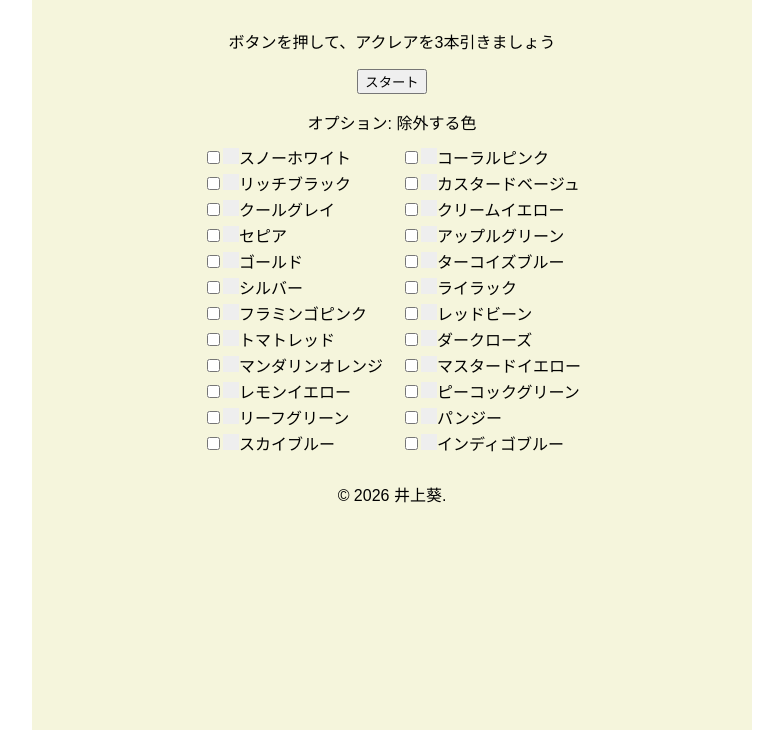
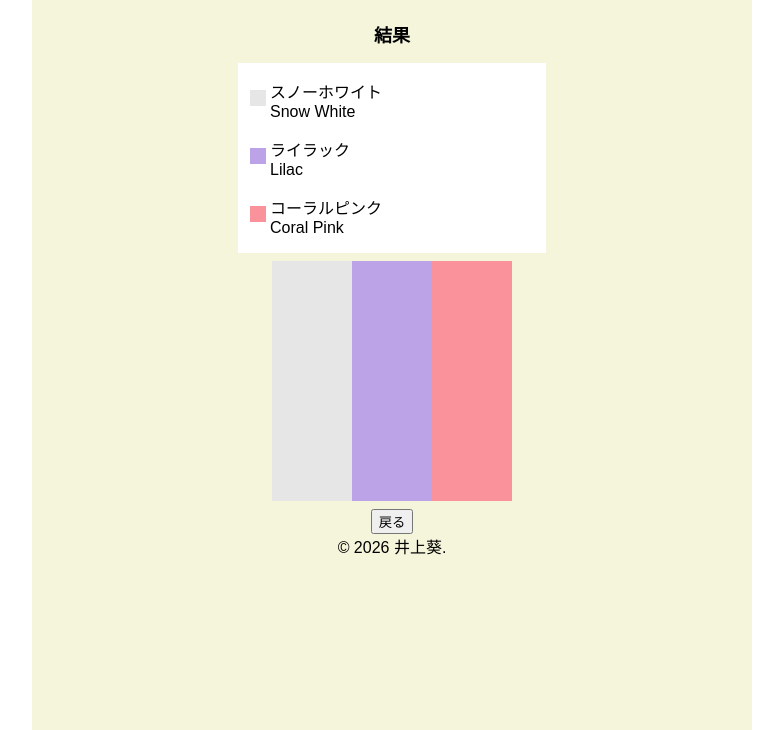
Before and after one commit to InoueAoi/ChooseCopicAcrea, a plain HTML site: page index.html in a window 1280 px wide. Both pictures are taken after a click on the button "スタート". Shown: the part 70-800 px from the top of the page, without its empty margins (248-1031 px from the left). Drawn offline with Linux system fonts and the light colour scheme; a web font is replaced by a local one.

Commit message:
機能が完成

```diff
--- a/index.html
+++ b/index.html
@@ -58,13 +58,14 @@
             </section>
 
             <section id="result">
-                <div>結果</div>
+                <h2>結果</h2>
                 <div>
-                <p class="result-colors colors"></p>
-                <p class="result-colors colors"></p>
-                <p class="result-colors colors"></p>
+                    <div><span class="colors"></span><p class="result-colors"></p></div>
+                    <div><span class="colors"></span><p class="result-colors"></p></div>
+                    <div><span class="colors"></span><p class="result-colors"></p></div>
                 </div>
                 <canvas id="result-graph"></canvas>
+                <button id="back">戻る</button>
             </section>
 
             <footer>
--- a/script.js
+++ b/script.js
@@ -3,23 +3,99 @@
 // 変数の定義
 const
     button = document.getElementById('gacha-button'),
-    nav = document.getElementsByClassName('nav'),
-    colorTable = document.getElementById('color-table'),
-    removedColors =document.getElementsByClassName('removed-color'),
-    colors = document.getElementsByClassName('colors'),
+    back = document.getElementById('back'),
+    navs = document.getElementsByClassName('nav'),
+    removedChecks =document.getElementsByClassName('removed-color'),
+    colors = document.getElementById('color-table').getElementsByClassName('colors'),
     resultBox = document.getElementById('result'),
-    resultColors = document.getElementsByClassName('result-color'),
+    resultColors = document.getElementsByClassName('result-colors'),
     canvas = document.getElementById('result-graph');
 
 // 関数
+//  JSON（色のリスト）の読み込み
 async function getJSON() {
-    var jsonURL = '';
+    let jsonURL = 'https://raw.githubusercontent.com/InoueAoi/ChooseCopicAcrea/refs/heads/main/acrea.json';
     const request = new Request(jsonURL);
     const response = await fetch(request);
-    const colorInfo = response.json();
+    const JSON = await response.json();
+    // console.log(JSON);
+    return JSON;
+}
+//  色リストから3つ選ぶ
+async function chooseColors() {
+    let choosen = [],
+        count = 0;
+    let colors = await getJSON();
+    //  canvas機能に対応しているか
+    if(canvas.getContext) {
+       var ctx = canvas.getContext('2d');
+    } else {
+        window.alert('ブラウザがCanvasに対応していません。\nこのアプリはご利用いただけません。');
+    }
+    //  JSON（色リスト）からチェックのついたものを除外
+    Array.from(removedChecks).forEach((check, i) => {
+        if(check.checked) {
+            colors[i] = null;
+            count++;
+        }
+    });
+    //  チェックボックスが22個以上選択されている=選べる色が3つもない とき、処理を中止
+    if(count > 21) {
+        window.alert('選べる色が3色以上ありません。');
+        return;
+    }
+    while(choosen.length < 3) {
+        let random = Math.floor(Math.random() * colors.length);
+        // console.log(random);
+        if(!colors[random]) {
+            // console.log('除外された色です');
+            continue;
+        } else {
+            choosen.push(colors[random]);
+            colors[random] = null;
+        }
+    }
+    //  結果の欄に出力
+    choosen.forEach((choice, i) => {
+        // console.log(choice);
+        let br = document.createElement('br');
+        // resultBox > div > div > span を取得
+        let span = resultBox.children[1].children[i].children[0];
+        // よくわからんが、パラメータを変数として使えるらしいので、カラーコードを書き換える
+        span.style.setProperty('--before-bg-color', choice[2]);
+        // p要素の中身を組み立てる
+        resultColors[i].append(choice[1]);
+        resultColors[i].appendChild(br);
+        resultColors[i].append(choice[0]);
+        //canvasの出力 よくわからないけど動いている。
+        ctx.fillStyle = choice[2];
+        ctx.fillRect(100 * i, 0, 100, 240);
+    });
+    //  cssを設定して要素を表示/非表示
+    for(let nav of navs) {
+        nav.style.display = 'none';
+    };
+    resultBox.style.display = 'block';
+}
+// span::before の色を順番に対応したものに変える
+async function setSpanColor() {
+    let colorset = await getJSON();
+    for(let i = 0; colors.length > i; i++){
+        let span = colors[i];
+        span.style.setProperty('--before-bg-color', colorset[i][2]);
+    }
+}
+
+// ハンドル
+button.onclick = chooseColors;
+back.onclick = () => {
+    for(let nav of navs) {
+        nav.style.display = 'block';
+    }
+    resultBox.style.display = 'none';
+    for(let result of resultColors) {
+        result.textContent = null;
+    }
 }
 //関数の実行
-/*
-getJSON();
-console.log(colorInfo[0][0]);
-*/
+setSpanColor();
--- a/style.css
+++ b/style.css
@@ -24,13 +24,13 @@ div#wrapper {
     height: 100%;
     margin: 0 auto;
     padding: 0;
-    background-color: beige;
+    background-color: #f5f5dc;
 }
 header {
     display: inline-block;
     width: fit-content;
     margin: 16px auto;
-    background-color: white;
+    background-color: #ffffff;
 }
 h1 {
     display: inline-block;
@@ -45,9 +45,6 @@ section.nav {
     display: block;
     margin: 16px auto;
 }
-section#result {
-    display: none;
-}
 table{
     text-align: left;
     margin: auto;
@@ -61,11 +58,53 @@ table{
 #color-table tr td{
     display: block;
 }
-.colors::before{
+span.colors {
+    --before-bg-color: #ffffff;
+    display: inline-block;
+    margin: 0;
+    padding: 4px;
+    vertical-align: middle;
+}
+span.colors::before{
     display: inline-block;
     width: 1em;
     height: 1em;
     content: "";
     box-sizing: border-box;
-    background-color: #eeeeee;
+    background-color: var(--before-bg-color);
 }
+section#result {
+    display: none;
+}
+section#result div{
+    display: block;
+    width: 300px;
+    margin: 8px auto;
+    background-color: #ffffff;
+    padding: 4px;
+}
+section#result div div{
+    display: block;
+    width: auto;
+    height: fit-content;
+    margin: 8px auto;
+    text-align: left;
+}
+h2{
+    display: inline-block;
+    font-size: 18px;
+    margin: 8px auto;
+}
+canvas#result-graph{
+    display: block;
+    width: 240px;
+    height: 240px;
+    margin: 8px auto;
+}
+p.result-colors {
+    display: inline-block;
+    vertical-align: middle;
+}
+p{
+    margin: 0;
+}
```
